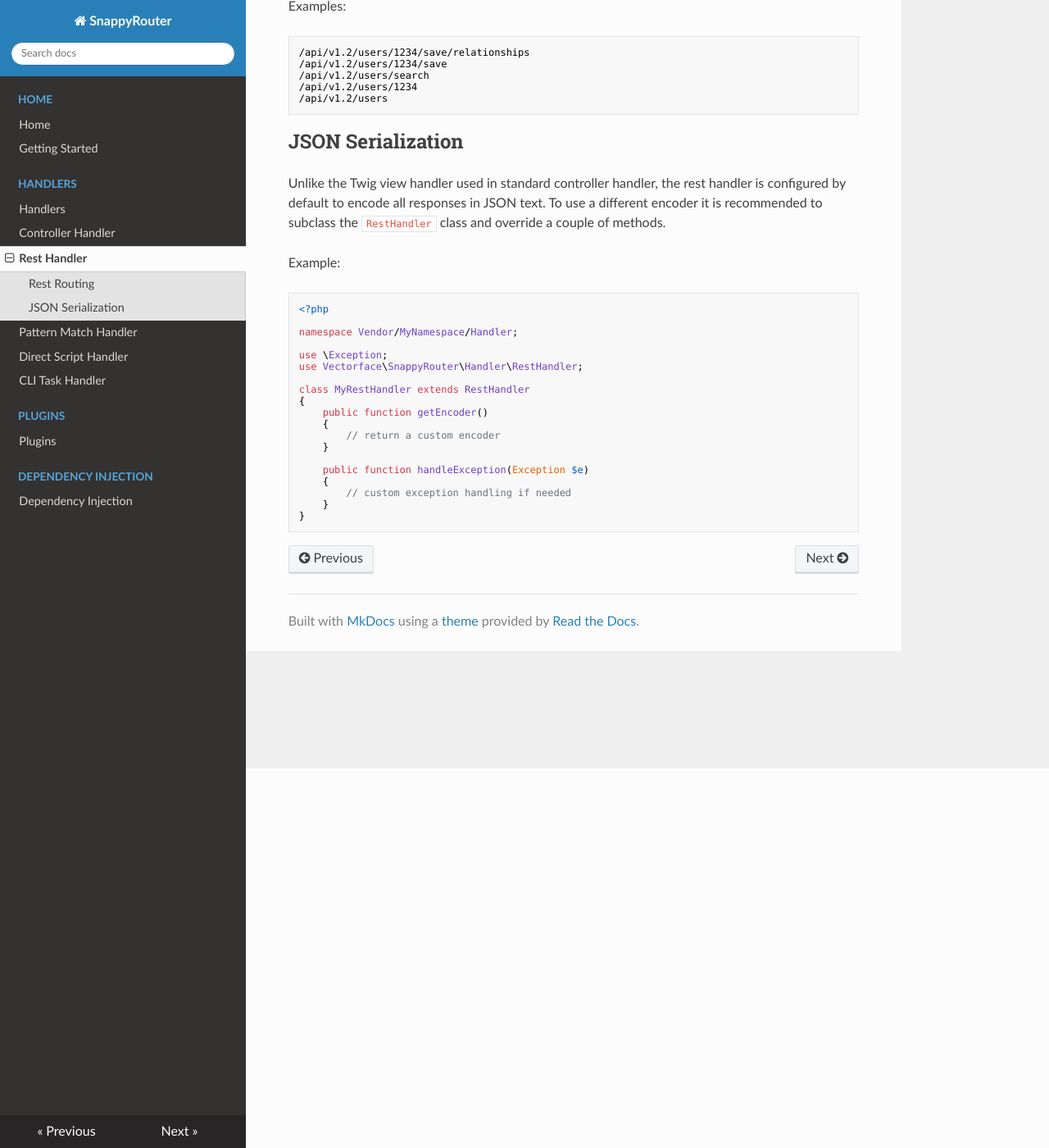
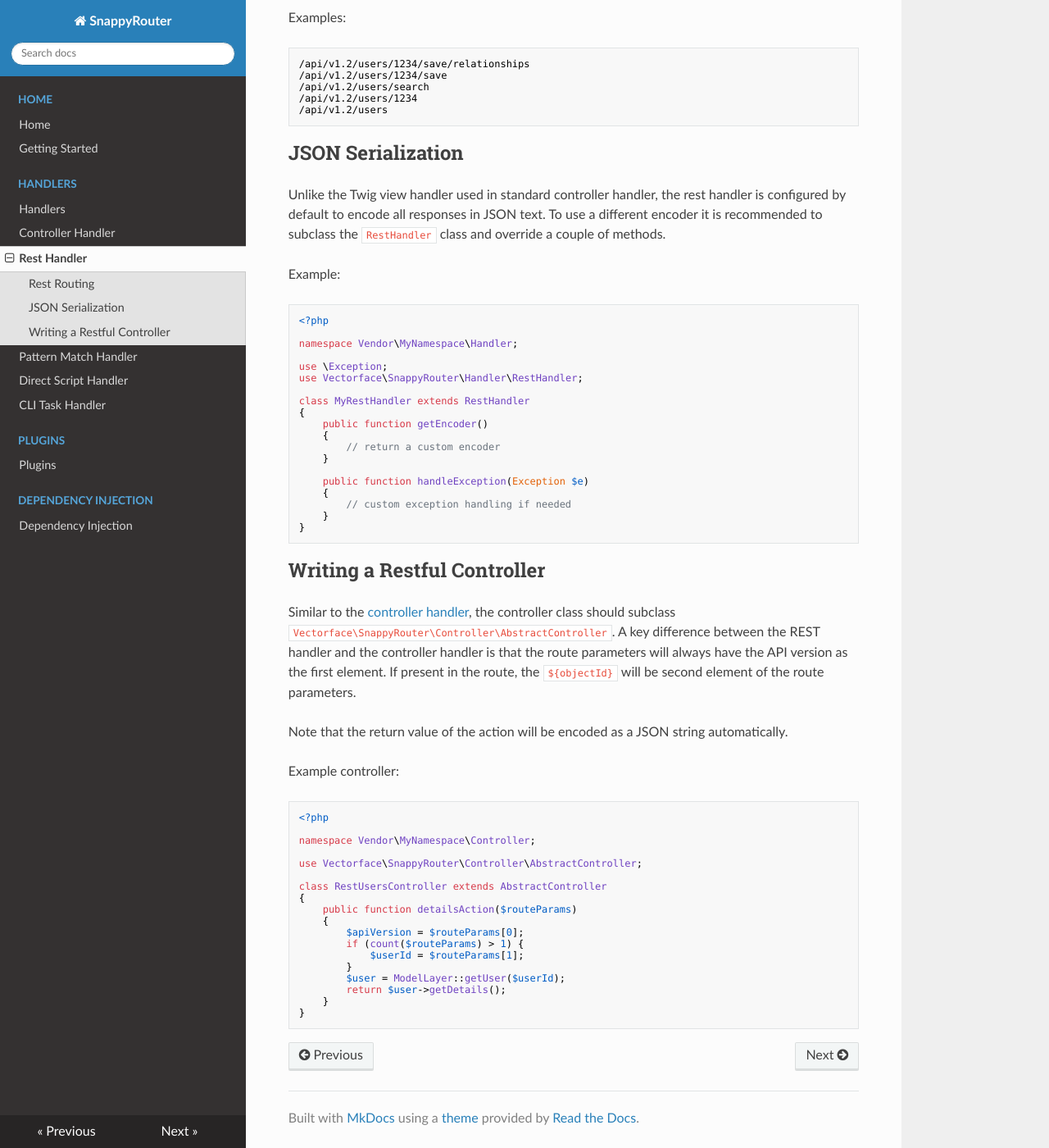
Before and after one commit to Vectorface/SnappyRouter, an MkDocs documentation site: the page built from docs/handlers/rest_handler.md, in a window 1280 px wide and 1400 px high, scrolled down 463 px. Shown: the whole window at 82% size. Built offline with MkDocs 1.6.1, drawn with Linux system fonts in a browser that asks for light colours; nearby versions of some CDN libraries; old or Windows-style settings are respelled for this version of MkDocs; some of the changed text lies outside the part shown.

Commit message:
RestHandler: Cleaned up the code a bit more and added more documentation.

````diff
--- a/docs/handlers/rest_handler.md
+++ b/docs/handlers/rest_handler.md
@@ -10,7 +10,8 @@ patterns to controllers and actions.
 The following route patterns are supported:
 
 ```
-/(optional/base/path/)v{$apiVersion}/${controller}/${objectId}/${action}(/$additionalParameters...)
+/(optional/base/path/)v{$apiVersion}/${controller}/${objectId}/${action}
+/(optional/base/path/)v{$apiVersion}/${controller}/${action}/${objectId}
 /(optional/base/path/)v{$apiVersion}/${controller}/${action}
 /(optional/base/path/)v{$apiVersion}/${controller}/${objectId}
 /(optional/base/path/)v{$apiVersion}/${controller}
@@ -38,7 +39,7 @@ Example:
 ```php
 <?php
 
-namespace Vendor/MyNamespace/Handler;
+namespace Vendor\MyNamespace\Handler;
 
 use \Exception;
 use Vectorface\SnappyRouter\Handler\RestHandler;
@@ -56,3 +57,37 @@ class MyRestHandler extends RestHandler
     }
 }
 ```
+
+## Writing a Restful Controller
+
+Similar to the [controller handler](/handlers/controller_handler), the
+controller class should subclass
+`Vectorface\SnappyRouter\Controller\AbstractController`. A key difference
+between the REST handler and the controller handler is that the route
+parameters will always have the API version as the first element. If present
+in the route, the `${objectId}` will be second element of the route parameters.
+
+Note that the return value of the action will be encoded as a JSON string
+automatically.
+
+Example controller:
+```php
+<?php
+
+namespace Vendor\MyNamespace\Controller;
+
+use Vectorface\SnappyRouter\Controller\AbstractController;
+
+class RestUsersController extends AbstractController
+{
+    public function detailsAction($routeParams)
+    {
+        $apiVersion = $routeParams[0];
+        if (count($routeParams) > 1) {
+            $userId = $routeParams[1];
+        }
+        $user = ModelLayer::getUser($userId);
+        return $user->getDetails();
+    }
+}
+```
````
Also changed, not shown: 1 other file.
